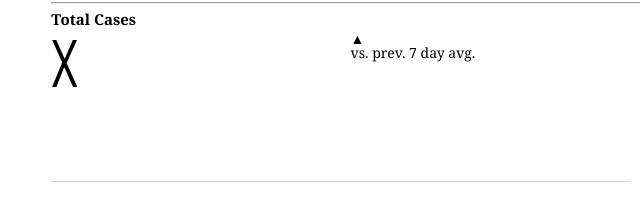
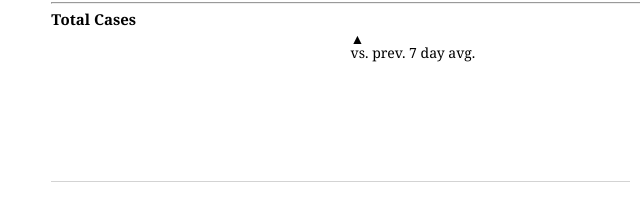
Before and after one commit to garretthaas/covid-dashboard, a website built with webpack: page index.html in a window 1280 px wide. Shown: the part 172-370 px from the top of the page, 0-640 px from the left. Built offline with nearby package versions, Linux system fonts and the light colour scheme; no server answers.

Commit message:
remove X placeholders

```diff
--- a/index.html
+++ b/index.html
@@ -25,7 +25,7 @@
           <h3 data-item="title">Total Cases</h3>
           <div class="grid-item grid two">
             <div class="grid-item">
-              <p class="callout" data-item="content">X</p>
+              <p class="callout" data-item="content"></p>
             </div>
             <div class="grid-item relative" data-item="line-graph">
               <div class="absolute overlay" data-point="cumulative-percent-change">
```
